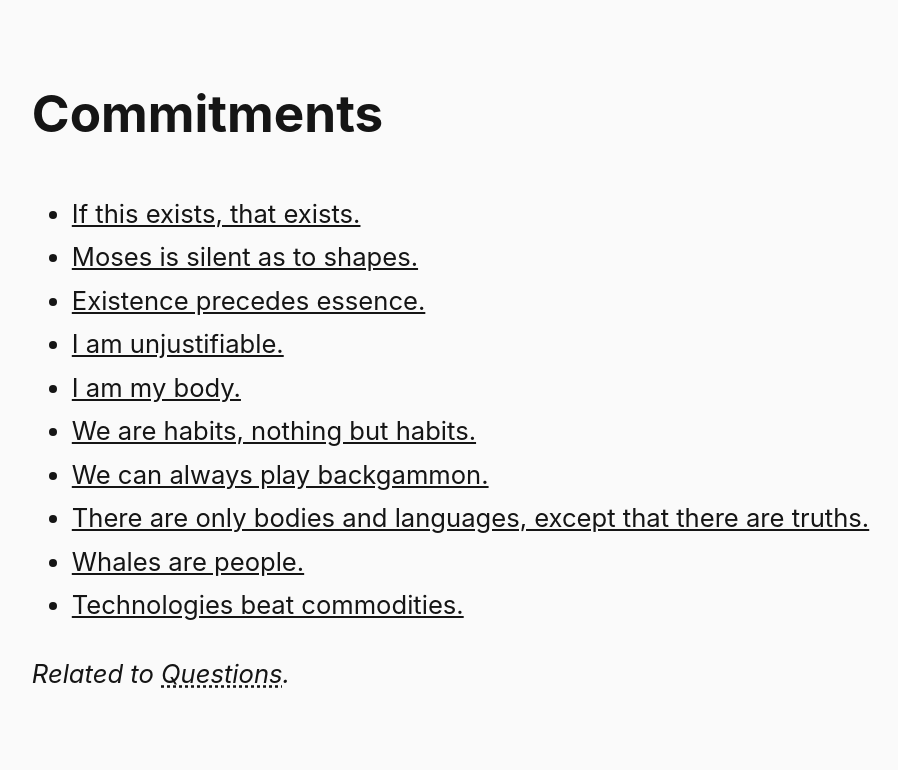
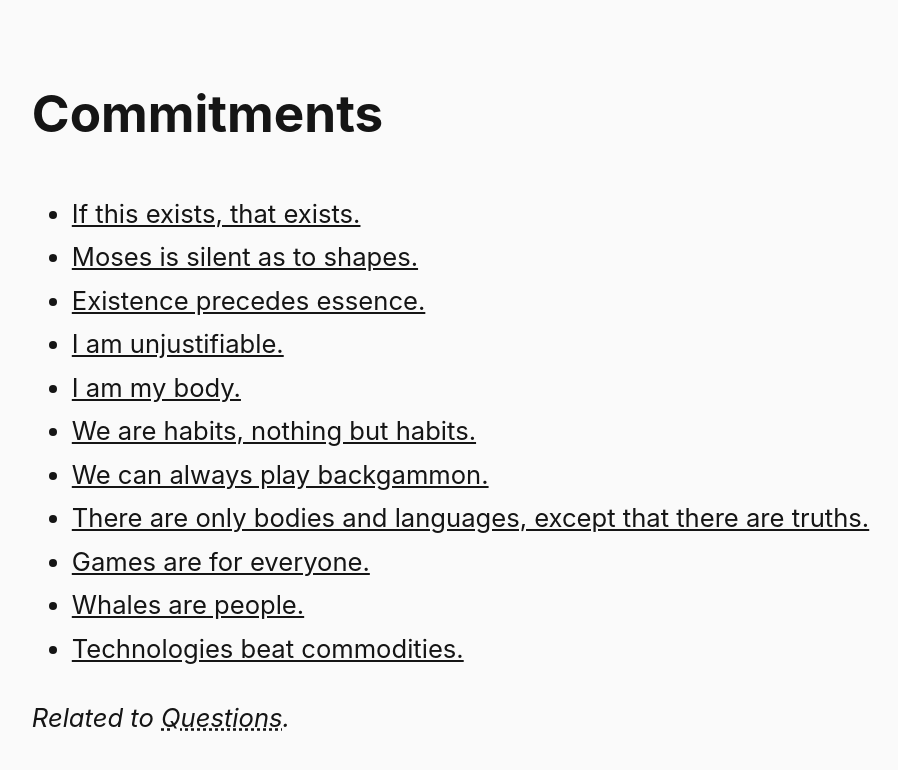
Before and after one commit to steinea/fyi, a Jekyll site: the page built from pages/commitments.md, in a window 1280 px wide. Shown: the top 770 px of the page, without its empty margins (45-943 px from the left). Built offline with Jekyll 4.4.1, drawn with Linux system fonts in a browser that asks for light colours.

Commit message:
Add new commitment

```diff
--- a/pages/commitments.md
+++ b/pages/commitments.md
@@ -14,6 +14,7 @@ redirect_from:
 * [We are habits, nothing but habits.](https://cup.columbia.edu/book/empiricism-and-subjectivity/9780231068130/ "Deleuze 1953, p. x")
 * [We can always play backgammon.](https://cup.columbia.edu/book/empiricism-and-subjectivity/9780231068130/ "Deleuze 1953, p. 34")
 * [There are only bodies and languages, except that there are truths.](https://www.lacan.com/badbodies.htm "Badiou 2006")
+* [Games are for everyone.](https://weheart.github.io/ "Zecher 2014")
 * [Whales are people.](https://thewalrus.ca/whales-are-people-too/ "Bourgon 2019")
 * [Technologies beat commodities.](https://rmi.org/technologies-beat-commodities/ "Bond 2024")
 
```
